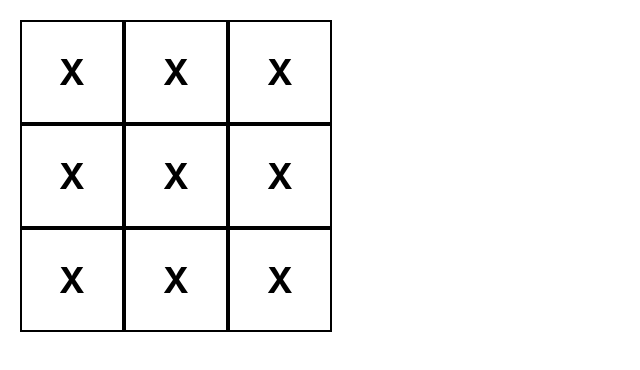
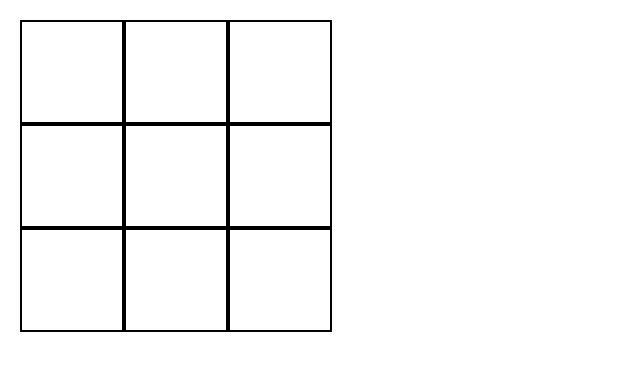
Before and after one commit to chirag-dhingra/Tic-Tac-Toe, a React (Create React App) app: page / in a window 1280 px wide. Shown: the top 370 px of the page, without its empty margins (0-640 px from the left). Built offline with nearby package versions, Linux system fonts and the light colour scheme.

Commit message:
making Blocks Dynamic

```diff
--- a/src/App.tsx
+++ b/src/App.tsx
@@ -8,19 +8,19 @@
   return (
     <div className="board">
       <div className="row">
-        <Block value="X" />
-        <Block value="X" />
-        <Block value="X" />
+        <Block value={state[0]} />
+        <Block value={state[1]} />
+        <Block value={state[2]} />
       </div>
       <div className="row">
-      <Block value="X" />
-      <Block value="X" />
-      <Block value="X" />
+      <Block value={state[3]} />
+      <Block value={state[4]}/>
+      <Block value={state[5]}/>
       </div>
       <div className="row">
-      <Block value="X" />
-      <Block value="X" />
-      <Block value="X" />
+      <Block value={state[6]}/>
+      <Block value={state[7]}/>
+      <Block value={state[8]}/>
       </div>
 
     </div>
```
